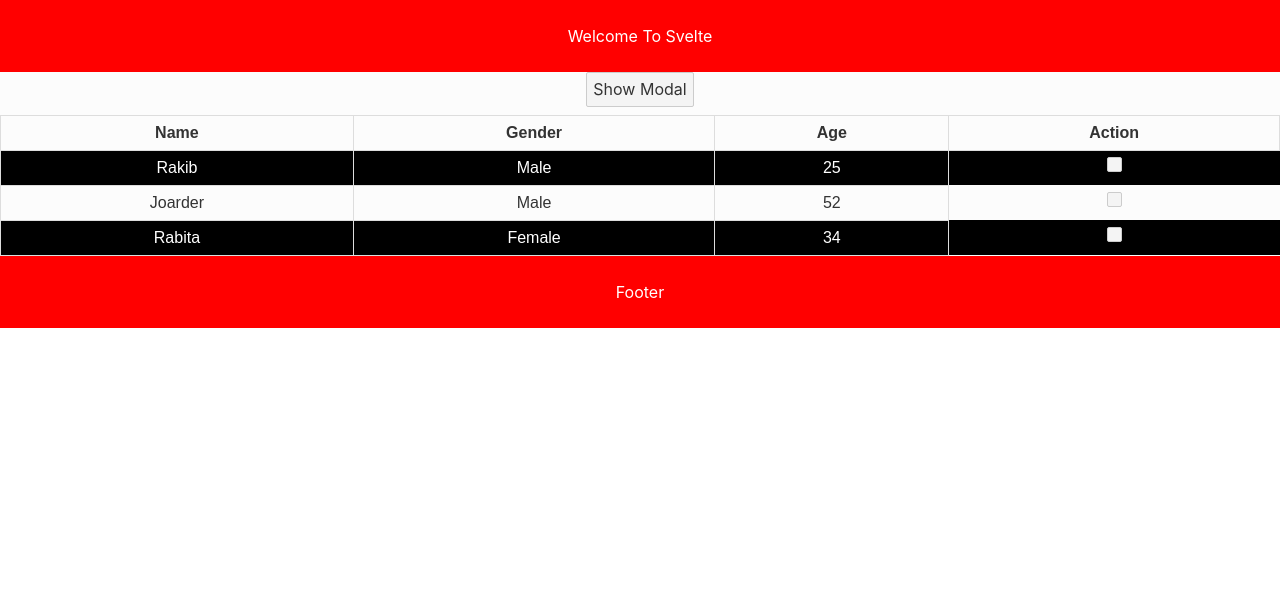
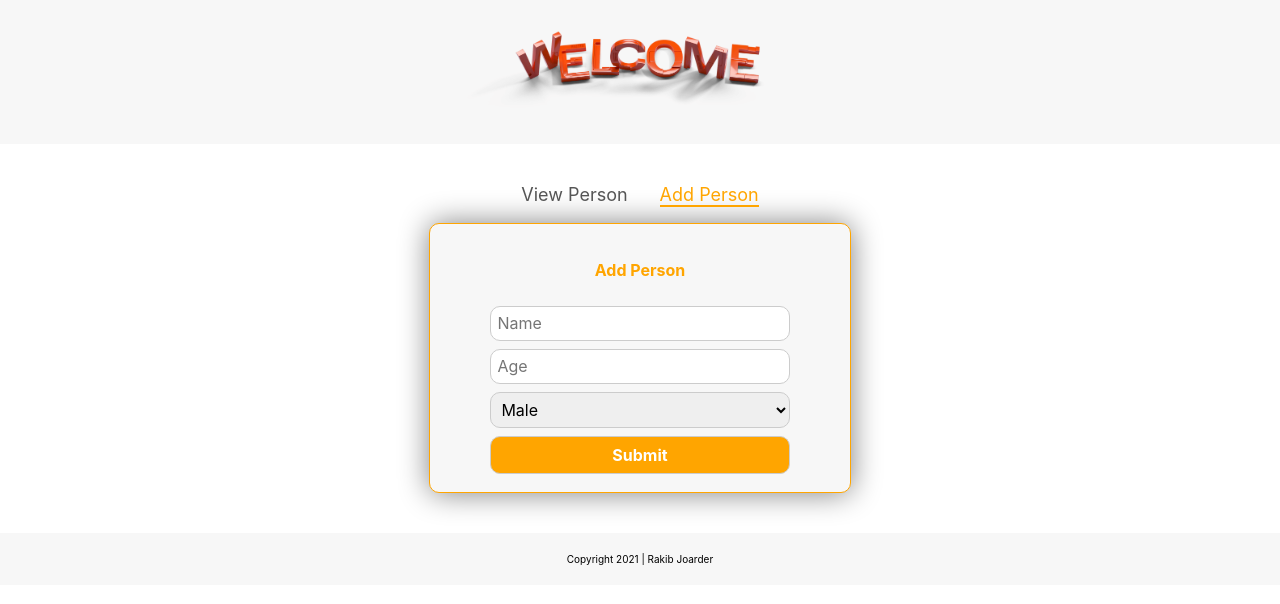
Before and after one commit to rakibjoarder/svelte-firebase, a Svelte app: page / in a window 1280 px wide. Shown: the top 604 px of the page. Built offline with nearby package versions, Linux system fonts and the light colour scheme.

Commit message:
add person

```diff
--- a/src/App.svelte
+++ b/src/App.svelte
@@ -1,111 +1,64 @@
 <script>
 	import Header from "./components/header.svelte";
 	import Footer from "./components/footer.svelte";
-	import Modal from "./components/modal.svelte";
-	import AddPerson from "./components/add_person.svelte";
+	import ViewPerson from "./view/person/view_person.svelte";
+	import AddPerson from "./view/person/add_person.svelte";
+	import Tabs from "./components/nav.svelte";
 
 	let showModal = false;
-
 	let people = [
 		{ name: "Rakib", age: 25, gender: "Male", id: 1 },
 		{ name: "Joarder", age: 52, gender: "Male", id: 2 },
 		{ name: "Rabita", age: 34, gender: "Female", id: 3 },
 	];
+	const addPerson = (e) => {
+		const person = e.detail;
+		people = [person, ...people];
+		activeTab = "View Person";
+	};
 
-	const onDelete = (id) => {
-		console.log(id);
-		people = people.filter((person) => person.id != id);
-	};
-	const onReset = () => {
-		people = [
-			{ name: "Rakib", age: 25, gender: "Male", id: 1 },
-			{ name: "Joarder", age: 52, gender: "Male", id: 2 },
-			{ name: "Rabita", age: 34, gender: "Female", id: 3 },
-		];
+	let tabItems = ["View Person", "Add Person"];
+	let activeTab = "Add Person";
+
+	const changeTab = (e) => {
+		activeTab = e.detail;
+		console.log(e.detail);
 	};
 </script>
 
-<Modal
-	{showModal}
-	on:click={() => {
-		console.log("asd");
-		showModal = !showModal;
-	}}
->
-	<AddPerson />
-</Modal>
-
+<!-- header -->
 <Header title="Welcome To Svelte" />
 <main>
-	<div>
-		<button
+	<!-- person table -->
+	<Tabs {tabItems} {activeTab} on:changeTab={changeTab} />
+	{#if activeTab == "View Person"}
+		<ViewPerson
+			{people}
+			{showModal}
 			on:click={() => {
 				showModal = !showModal;
-			}}>Show Modal</button
+			}}
 		>
-		<table>
-			<tr>
-				<th>Name</th>
-				<th>Gender</th>
-				<th>Age</th>
-				<th>Action</th>
-			</tr>
-
-			{#each people as person}
-				<tr>
-					<td>{person.name}</td>
-					<td>{person.gender}</td>
-					<td>{person.age}</td>
-					<button
-						on:click={() => {
-							onDelete(person.id);
-						}}><i class="glyphicon glyphicon-thumbs-up" /></button
-					>
-				</tr>
-			{:else}
-				<div>
-					<p>Empty Table</p>
-					<button
-						on:click={() => {
-							onReset();
-						}}>Load Again</button
-					>
-				</div>
-			{/each}
-		</table>
-	</div>
+			<slot />
+		</ViewPerson>
+	{:else}
+		<AddPerson on:addPerson={addPerson} />
+	{/if}
 </main>
+<!-- footer -->
 <Footer />
 
 <style>
-	table {
-		font-family: arial, sans-serif;
-		border-collapse: collapse;
-		width: 100%;
-	}
-	td,
-	th {
-		border: 1px solid #dddddd;
+	main {
 		text-align: center;
-		padding: 8px;
-	}
-	tr:nth-child(even) {
-		background-color: black;
-		color: white;
-	}
-	div {
-		background-color: rgb(252, 252, 252);
+		max-width: 960px;
+		padding: 0;
+		margin: 40px;
 	}
 
-	main {
-		text-align: center;
-		padding: 0;
-		margin: 0;
-	}
-
-	/* @media (min-width: 640px) {
+	@media (min-width: 640px) {
 		main {
 			max-width: none;
 		}
-	} */
+	}
 </style>
--- a/src/components/add_person.svelte
+++ /dev/null
@@ -1,35 +0,0 @@
-<script>
-	let name;
-	let age;
-	let gender;
-	const onSubmit = () => {
-		console.log(name, age, gender);
-	};
-</script>
-
-<main>
-	<div>
-		<form on:submit|preventDefault={onSubmit}>
-			<input
-				type="text"
-				name="Name"
-				bind:value={name}
-				placeholder="Name"
-			/><br />
-			<input
-				type="number"
-				name="Age"
-				bind:value={age}
-				placeholder="Age"
-			/><br />
-			<select name="gender" bind:value={gender}>
-				<option value="Male">Male</option>
-				<option value="Female">Female</option>
-			</select>
-			<input type="submit" /><br />
-		</form>
-	</div>
-</main>
-
-<style>
-</style>
--- a/src/components/footer.svelte
+++ b/src/components/footer.svelte
@@ -2,21 +2,20 @@
 </script>
 
 <main>
-    <div>
-        <p>Footer</p>
-    </div>
+    <div class="footer">Copyright 2021 | Rakib Joarder</div>
 </main>
 
 <style>
     div {
-        background-color: red;
+        background-color: #f7f7f7;
         color: white;
         box-sizing: border-box;
         padding: 10px;
         text-align: center;
     }
-    body {
-        margin: 0;
-        padding: 0;
+    .footer {
+        color: black;
+        padding: 20px;
+        font-size: 10px;
     }
 </style>
--- a/src/components/header.svelte
+++ b/src/components/header.svelte
@@ -1,19 +1,23 @@
 <script>
-    export let title = "Header";
 </script>
 
 <main>
     <div>
-        <p>{title}</p>
+        <img src="svelte-welcome.png" alt="logo" />
     </div>
 </main>
 
 <style>
     div {
-        background-color: red;
+        background-color: #f7f7f7;
         color: white;
         box-sizing: border-box;
         padding: 10px;
         text-align: center;
     }
+
+    img {
+        max-height: 100px;
+        margin-top: 20px;
+    }
 </style>
--- a/src/components/modal.svelte
+++ /dev/null
@@ -1,28 +0,0 @@
-<script>
-    export let showModal = false;
-</script>
-
-{#if showModal}
-    <main>
-        <div class="backdrop" {showModal} on:click|self>
-            <div class="modal"><slot /></div>
-        </div>
-    </main>
-{/if}
-
-<style>
-    .backdrop {
-        width: 100%;
-        height: 100%;
-        position: fixed;
-        background-color: rgba(87, 85, 85, 0.6);
-    }
-    .modal {
-        padding: 20px;
-        text-align: center;
-        background-color: white;
-        max-width: 200px;
-        border-radius: 10px;
-        margin: 10% auto;
-    }
-</style>
--- /dev/null
+++ b/src/components/nav.svelte
@@ -0,0 +1,44 @@
+<script>
+    import { createEventDispatcher } from "svelte";
+
+    const dispatch = createEventDispatcher();
+    export let tabItems;
+    export let activeTab;
+</script>
+
+<div class="nav">
+    <ul>
+        {#each tabItems as item}
+            <li
+                class
+                on:click={() => {
+                    dispatch("changeTab", item);
+                }}
+            >
+                <div class:active={activeTab == item}>{item}</div>
+            </li>
+        {/each}
+    </ul>
+</div>
+
+<style>
+    .nav {
+        margin: auto;
+    }
+    ul {
+        display: flex;
+        justify-content: center;
+        padding: 0;
+        list-style-type: none;
+    }
+    li {
+        margin: 0 16px;
+        font-size: 18px;
+        color: #555;
+        cursor: pointer;
+    }
+    .active {
+        color: orange;
+        border-bottom: 2px solid orange;
+    }
+</style>
--- a/src/data.svelte
+++ /dev/null
@@ -1,30 +0,0 @@
-<script>
-	 let name = "ralib";
-</script>
-
-<main>
-	<h1>Hello {name}!</h1>
-	<input href="/data" type="submit"></input>
-</main>
-
-<style>
-	main {
-		text-align: center;
-		padding: 1em;
-		max-width: 240px;
-		margin: 0 auto;
-	}
-
-	h1 {
-		color: #ff3e00;
-		text-transform: uppercase;
-		font-size: 4em;
-		font-weight: 100;
-	}
-
-	@media (min-width: 640px) {
-		main {
-			max-width: none;
-		}
-	}
-</style>
--- /dev/null
+++ b/src/view/person/add_person.svelte
@@ -0,0 +1,147 @@
+<script>
+	import { createEventDispatcher } from "svelte";
+
+	let dispatch = createEventDispatcher();
+	const fields = {
+		name: "",
+		age: "",
+		gender: "Male",
+	};
+	let valid = true;
+
+	let errors = {
+		name: "",
+		age: "",
+		gender: "",
+	};
+
+	const onSubmit = () => {
+		valid = true;
+
+		if (fields.name.trim().length == 0) {
+			valid = false;
+			errors.name = "Please Enter Name";
+		} else {
+			errors.name = "";
+		}
+
+		if (fields.age == 0) {
+			valid = false;
+			errors.age = "Please Enter Age";
+		} else {
+			errors.age = "";
+		}
+
+		if (fields.gender.trim().length == 0) {
+			valid = false;
+			errors.gender = "Please Select Gender";
+		} else {
+			errors.gender = "";
+		}
+
+		if (valid == true) {
+			const person = {
+				name: fields.name,
+				age: fields.age,
+				gender: fields.gender,
+				id: Math.random(),
+			};
+			dispatch("addPerson", person);
+		}
+	};
+</script>
+
+<main>
+	<div class="formdiv">
+		<p class="headerText">Add Person</p>
+		<form on:submit|preventDefault={onSubmit}>
+			<input
+				type="text"
+				name="Name"
+				bind:value={fields.name}
+				placeholder="Name"
+			/>
+			{#if valid == false}
+				<div class="error">{errors.name}</div>
+			{/if}
+			<input
+				type="number"
+				name="Age"
+				bind:value={fields.age}
+				placeholder="Age"
+			/>
+			{#if valid == false}
+				<div class="error">{errors.age}</div>
+			{/if}
+			<select class="selectGender" bind:value={fields.gender}>
+				<option value="">Select Gender</option>
+				<option value="Male">Male</option>
+				<option value="Female">Female</option>
+			</select>
+			{#if valid == false}
+				<div class="error">{errors.gender}</div>
+			{/if}
+			<br />
+			<input class="btn" type="submit" /><br />
+		</form>
+	</div>
+</main>
+
+<style>
+	.formdiv {
+		padding: 10px;
+		background-color: #f7f7f7;
+		margin: auto;
+		width: 60%;
+		border: 1px solid orange;
+		box-shadow: 0.2px 0.2px 30px 0px grey;
+		padding: 10px;
+		border-radius: 10px;
+	}
+
+	.btn {
+		border: 0 px;
+		cursor: pointer;
+		padding: 8px 12px;
+		font-weight: bold;
+		box-shadow: 1px 2px 3px rgba(0, 0, 0, 0, 0.2);
+		background-color: orange;
+		color: white;
+	}
+
+	.selectGender {
+		color: #000;
+		width: 80%;
+		cursor: pointer;
+		border-radius: 10px;
+	}
+
+	input {
+		width: 80%;
+		border-radius: 10px;
+	}
+
+	.error {
+		color: red;
+		font-size: 10px;
+		padding-bottom: 10px;
+	}
+
+	.headerText {
+		color: orange;
+		padding: 10px;
+		font-weight: bold;
+	}
+
+	@media (min-width: 640px) {
+		.selectGender {
+			width: 300px;
+		}
+		input {
+			width: 300px;
+		}
+		.formdiv {
+			width: 400px;
+		}
+	}
+</style>
--- /dev/null
+++ b/src/view/person/view_person.svelte
@@ -0,0 +1,98 @@
+<script>
+	let showModal = false;
+	export let people;
+
+	const onDelete = (id) => {
+		console.log(id);
+		people = people.filter((person) => person.id != id);
+	};
+	const onReset = () => {
+		people = [
+			{ name: "Rakib", age: 25, gender: "Male", id: 1 },
+			{ name: "Joarder", age: 52, gender: "Male", id: 2 },
+			{ name: "Rabita", age: 34, gender: "Female", id: 3 },
+		];
+	};
+</script>
+
+<main>
+	<div>
+		<div class="tablehead">
+			<h3 style="flex: 0%;">Person Table</h3>
+			<button class="button" on:click>Add Person</button>
+		</div>
+		<table>
+			<tr>
+				<th>Name</th>
+				<th>Gender</th>
+				<th>Age</th>
+				<th>Action</th>
+			</tr>
+			{#each people as person}
+				<tr>
+					<td>{person.name}</td>
+					<td>{person.gender}</td>
+					<td>{person.age}</td>
+					<button
+						on:click={() => {
+							onDelete(person.id);
+						}}><i class="glyphicon glyphicon-thumbs-up" /></button
+					>
+				</tr>
+			{:else}
+				<div>
+					<p>Empty Table</p>
+					<button
+						on:click={() => {
+							onReset();
+						}}>Load Again</button
+					>
+				</div>
+			{/each}
+		</table>
+	</div>
+</main>
+
+<style>
+	table {
+		font-family: arial, sans-serif;
+		border-collapse: collapse;
+		width: 100%;
+	}
+	td,
+	th {
+		border: 1px solid #dddddd;
+		text-align: center;
+		padding: 8px;
+	}
+	tr:nth-child(even) {
+		background-color: rgb(110, 110, 110);
+		color: white;
+	}
+	.tablehead {
+		background-color: rgb(110, 110, 110);
+		display: flex;
+		justify-content: center;
+		align-items: center;
+		width: 100%;
+	}
+
+	.button {
+		float: right;
+		color: rgb(255, 255, 255);
+		margin: 10px;
+		font-weight: bold;
+		padding: 5px 10px;
+		border: 2px solid rgb(255, 255, 255);
+		background-color: orange;
+	}
+	h3 {
+		color: rgb(255, 255, 255);
+		font-weight: bold;
+	}
+	/* @media (min-width: 640px) {
+		main {
+			max-width: none;
+		}
+	} */
+</style>
```
Also changed, not shown: public/svelte-welcome.png (added).
